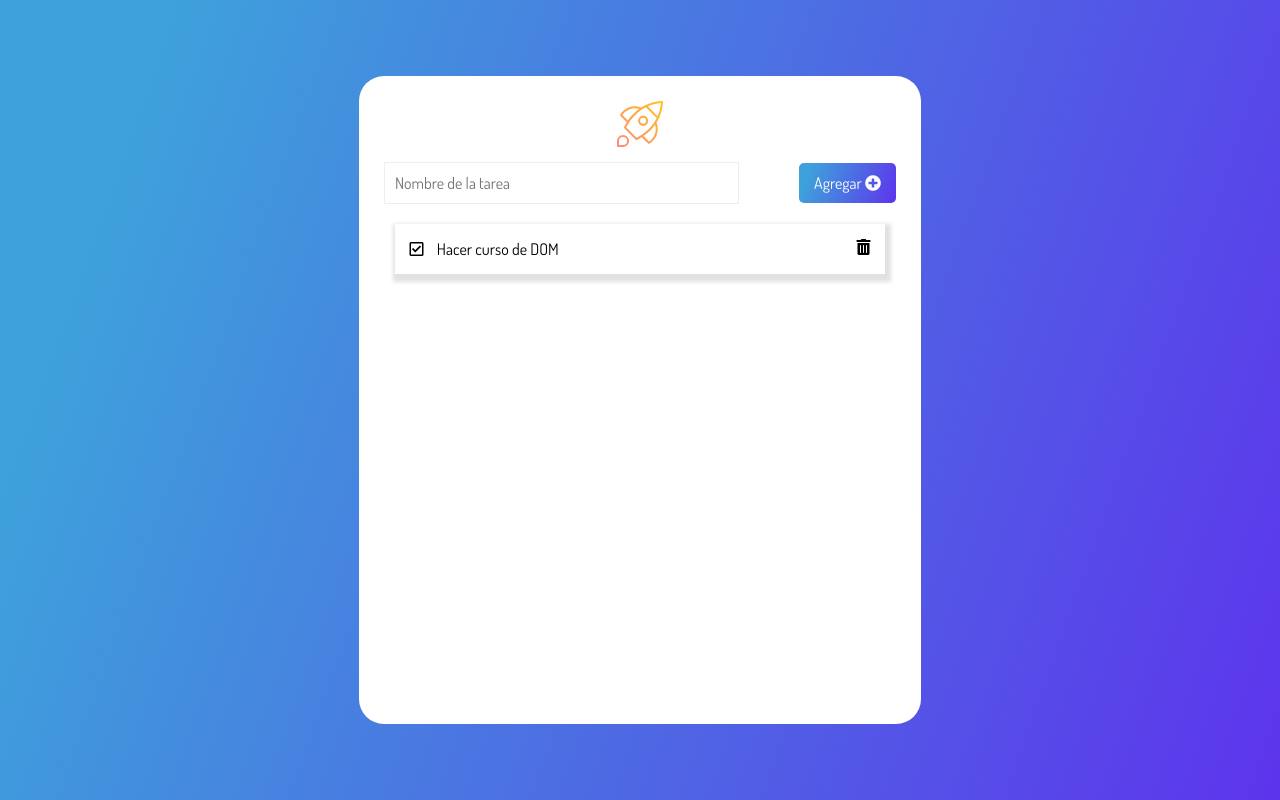
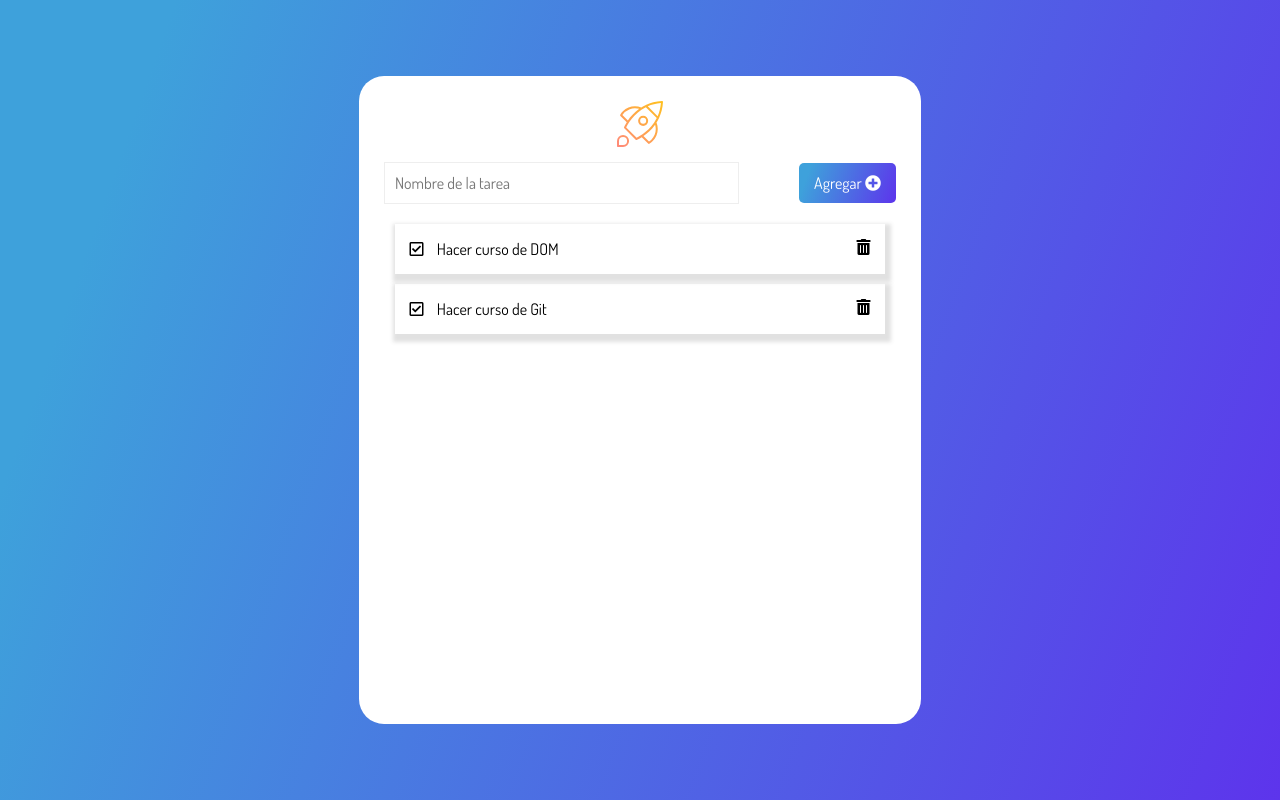
Before and after one commit to logan6230/manipulando-dom-con-js, a plain HTML site: page index.html in a window 1280 px wide. Drawn offline with Linux system fonts and the light colour scheme.

Commit message:
Clase 01 completaa

```diff
--- a/index.html
+++ b/index.html
@@ -43,8 +43,17 @@
             </div>
             <i class="fas fa-trash-alt trashIcon icon"></i>
           </li>
+          <li class="card">
+            <div>
+              <i class="far fa-check-square icon"></i>
+              <span class="task">Hacer curso de Git</span>
+            </div>
+            <i class="fas fa-trash-alt trashIcon icon"></i>
+          </li>
         </ul>
+
       </div>
+
     </main>
   </body>
 </html>
```
